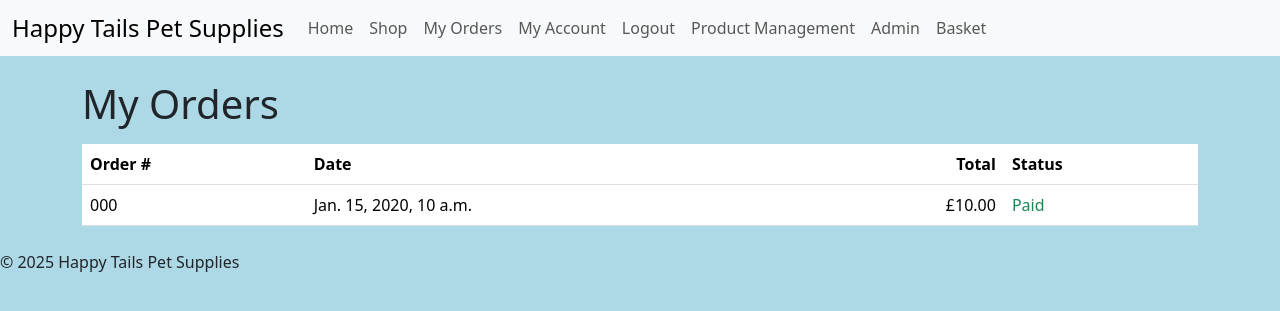
After one commit to TheRealMcCall/happy_tails, a Django app: page /checkout/my-orders/ in a window 1280 px wide. The commit adds this page. Shown: the top 311 px of the page. Run offline with Django 3.2, Linux system fonts and the light colour scheme; a user stored in the database is signed in; tables that the repository leaves empty hold one stand-in row (values such as "Sample post").

Commit message:
Feat: Add functional order list page for logged in users

```diff
--- a/checkout/models.py
+++ b/checkout/models.py
@@ -37,6 +37,7 @@ class Order(models.Model):
     order_number = models.CharField(
         max_length=20, unique=True
         )
+    paid = models.BooleanField(default=False)
     email = models.EmailField()
 
     def __str__(self):
--- /dev/null
+++ b/checkout/templates/checkout/my_orders.html
@@ -0,0 +1,30 @@
+{% extends "base.html" %}
+{% block content %}
+<div class="container my-4">
+    <h1>My Orders</h1>
+    {% if orders %}
+    <table class="table align-middle mt-3">
+        <thead>
+            <tr>
+                <th>Order #</th>
+                <th>Date</th>
+                <th class="text-end">Total</th>
+                <th>Status</th>
+            </tr>
+        </thead>
+        <tbody>
+            {% for o in orders %}
+            <tr>
+                <td>{{ o.order_number }}</td>
+                <td>{{ o.created_at|default:o.id }}</td>
+                <td class="text-end">£{{ o.total }}</td>
+                <td>{% if o.paid %}<span class="text-success">Paid</span>{% else %}Pending{% endif %}</td>
+            </tr>
+            {% endfor %}
+        </tbody>
+    </table>
+    {% else %}
+    <p>You don’t have any orders yet.</p>
+    {% endif %}
+</div>
+{% endblock %}
--- a/checkout/urls.py
+++ b/checkout/urls.py
@@ -7,4 +7,5 @@ urlpatterns = [
     path("", views.checkout_view, name="start"),
     path("create/", views.create_order, name="create"),
     path("success/", views.success, name="success"),
+    path("my-orders/", views.my_orders, name="my_orders")
 ]
--- a/checkout/views.py
+++ b/checkout/views.py
@@ -198,6 +198,8 @@ def success(request):
         total=subtotal,
         email=request.user.email or "",
         order_number=order_number or str(uuid.uuid4()).split("-")[0].upper(),
+        paid=True,
+        stripe_session_id=getattr(sess, "id", "")
     )
 
     for variant in variants:
@@ -214,3 +216,9 @@ def success(request):
     request.session.modified = True
 
     return render(request, "checkout/success.html", {"order": order})
+
+
+@login_required
+def my_orders(request):
+    orders = Order.objects.filter(user=request.user).order_by("-id")
+    return render(request, "checkout/my_orders.html", {"orders": orders})
--- a/templates/includes/header.html
+++ b/templates/includes/header.html
@@ -20,6 +20,12 @@
 
                     <li class="nav-item">
                         <a class="nav-link" href="{% url 'store:product_list' %}">Shop</a>
+                    </li>
+                    <li class="nav-item">
+                        <a class="nav-link" href="{% url 'checkout:my_orders' %}">My Orders</a>
+                    </li>
+                    <li class="nav-item">
+                        <a class="nav-link" href="">My Account</a>
                     </li>
 
                     {% if user.is_authenticated %}
```
Also changed, not shown: checkout/migrations/0002_order_paid.py (added).
